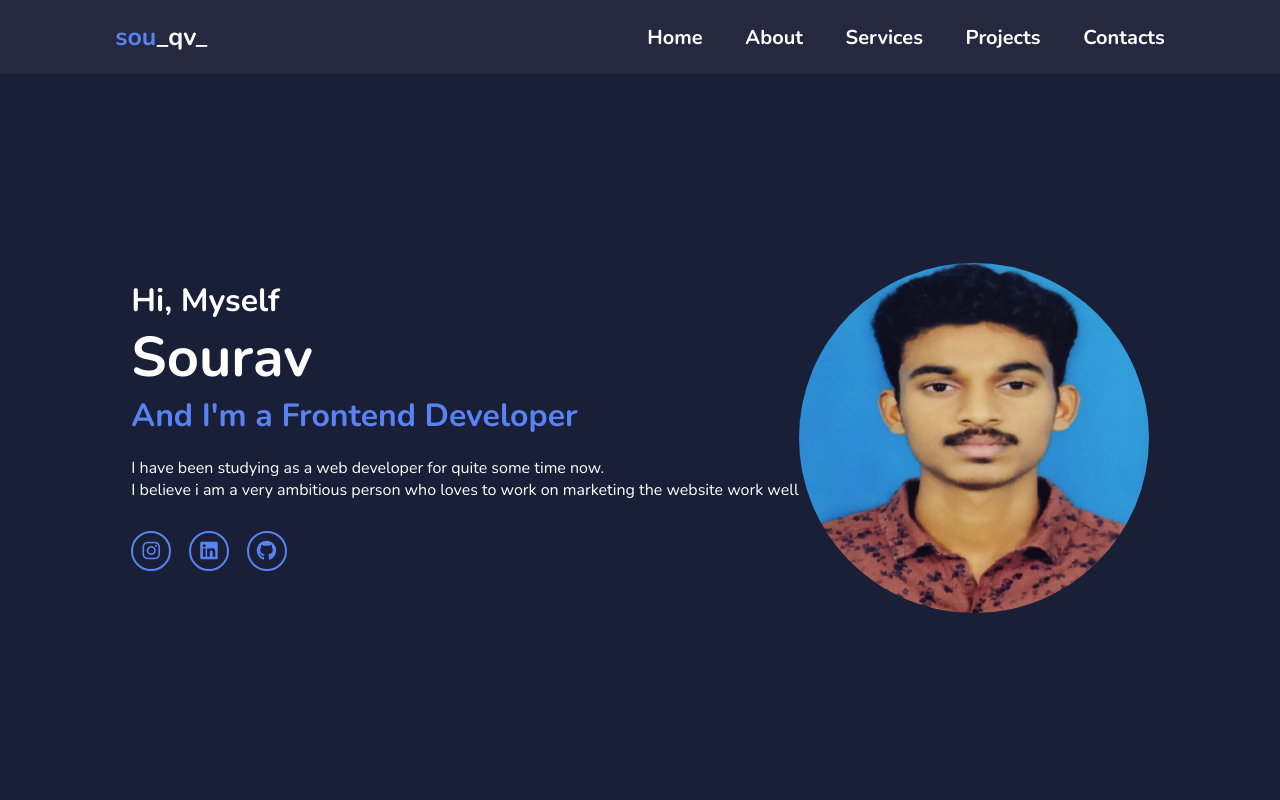
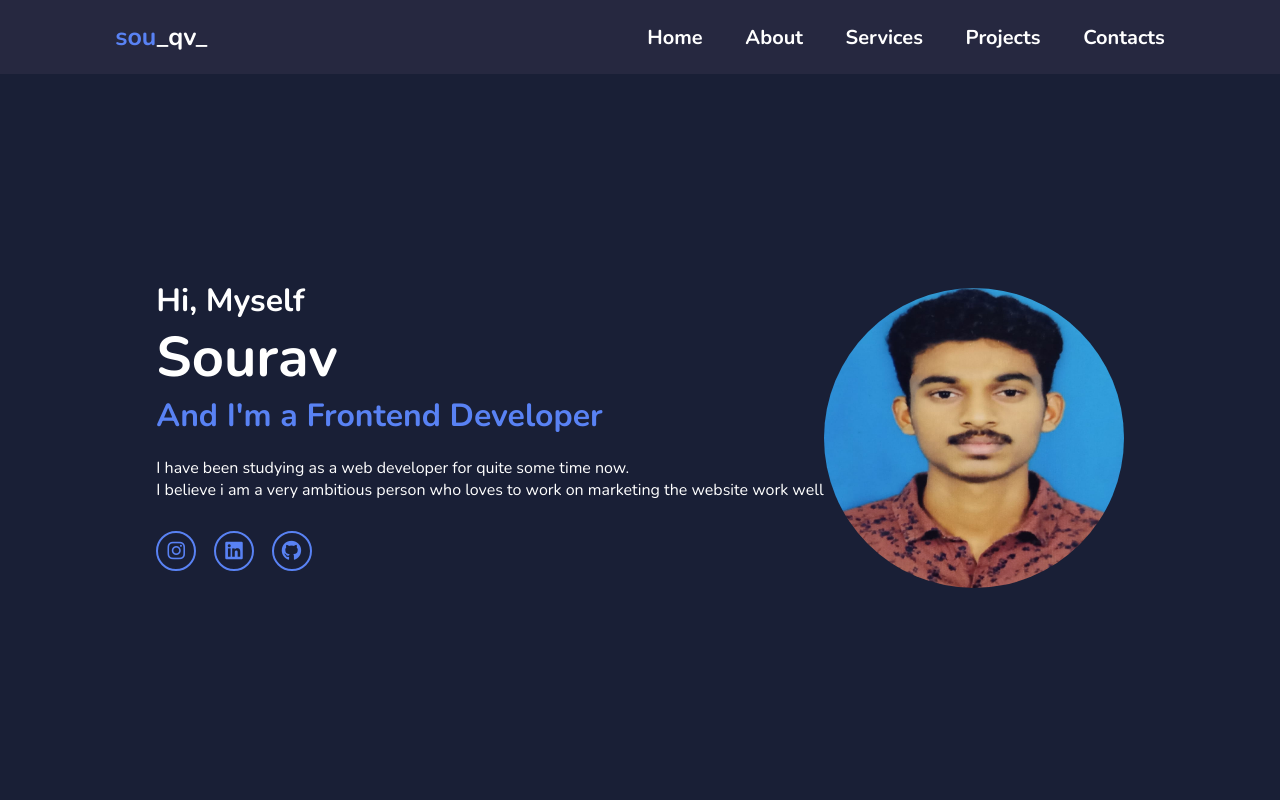
Before and after one commit to Sourav264/porfolio, a plain HTML site: page index.html in a window 1280 px wide. Shown: the top 800 px of the page. Drawn offline with nearby package versions, Linux system fonts and the light colour scheme.

Commit message:
img size reduse

```diff
--- a/index.html
+++ b/index.html
@@ -51,7 +51,7 @@
             </div>
         </div>
         <div class="home-img">
-            <img src=".\img\WhatsApp Image 2024-11-11 at 15.18.41_b5d7cc6b.jpg" alt="my_profile" style="border-radius: 50%; width:350px; height:350px">
+            <img src=".\img\WhatsApp Image 2024-11-11 at 15.18.41_b5d7cc6b.jpg" alt="my_profile" style="border-radius: 50%; width:300px; height:300px">
         </div>
     </section>
 
```
